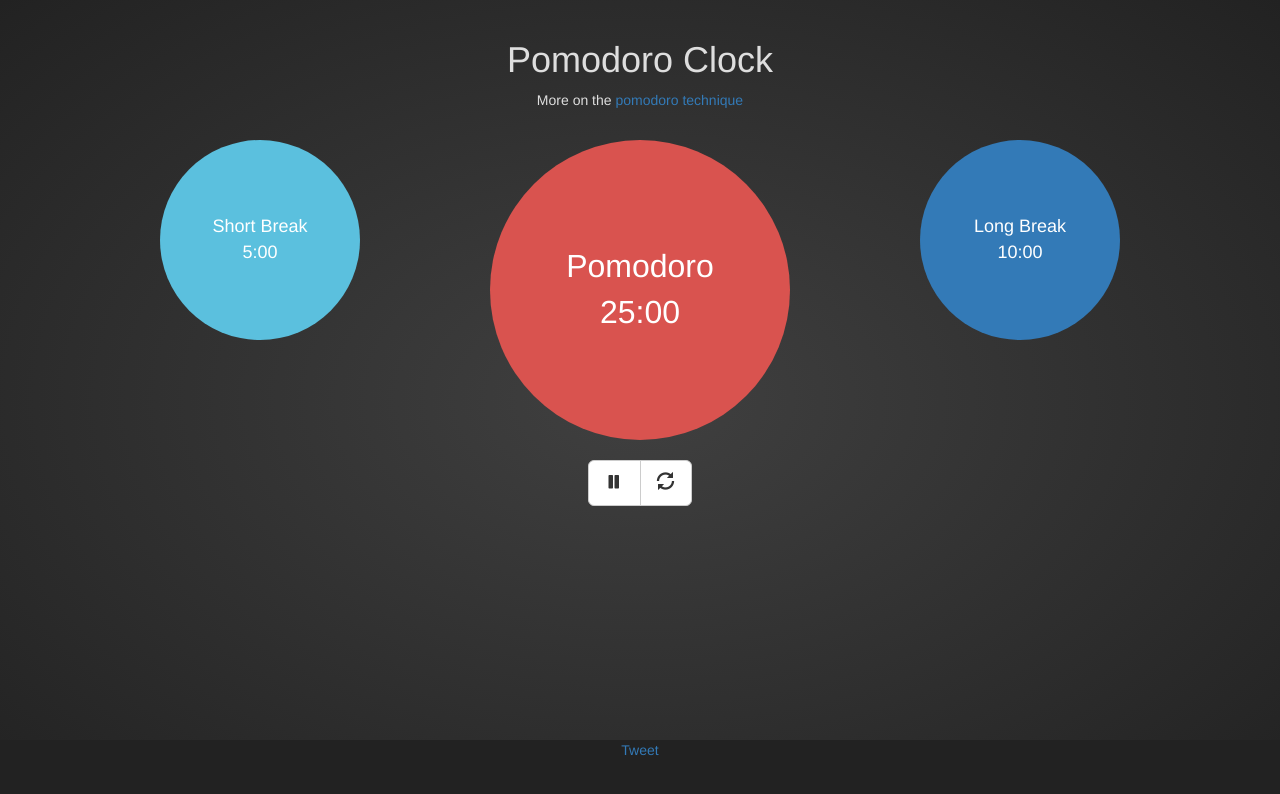
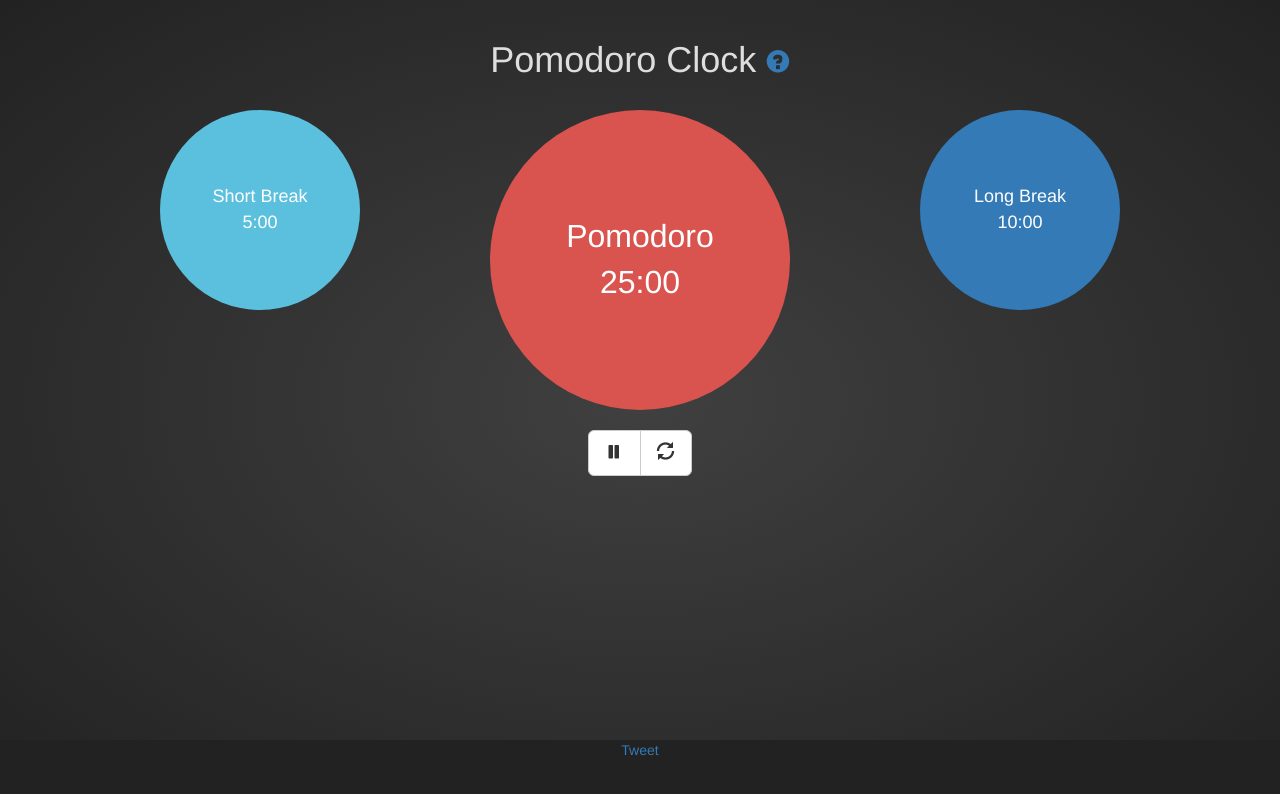
Before and after one commit to jombard/Pomodoro-Clock, a website: page clock.html in a window 1280 px wide. Drawn offline with Linux system fonts and the light colour scheme.

Commit message:
Move explainer text into icon

```diff
--- a/clock.html
+++ b/clock.html
@@ -17,8 +17,14 @@
 <body class="text-center">
     <div class="container">
         <div class="row">
-            <h1>Pomodoro Clock</h1>
-            <p class="">More on the <a href="http://pomodorotechnique.com/">pomodoro technique</a></p>
+            <h1>
+                Pomodoro Clock
+                <small>
+                    <a href="http://pomodorotechnique.com/">
+                        <i class="glyphicon glyphicon-question-sign"></i>
+                    </a>
+                </small>
+            </h1>
         </div>
         <div class="row">
             <div class="col-sm-4">
```
